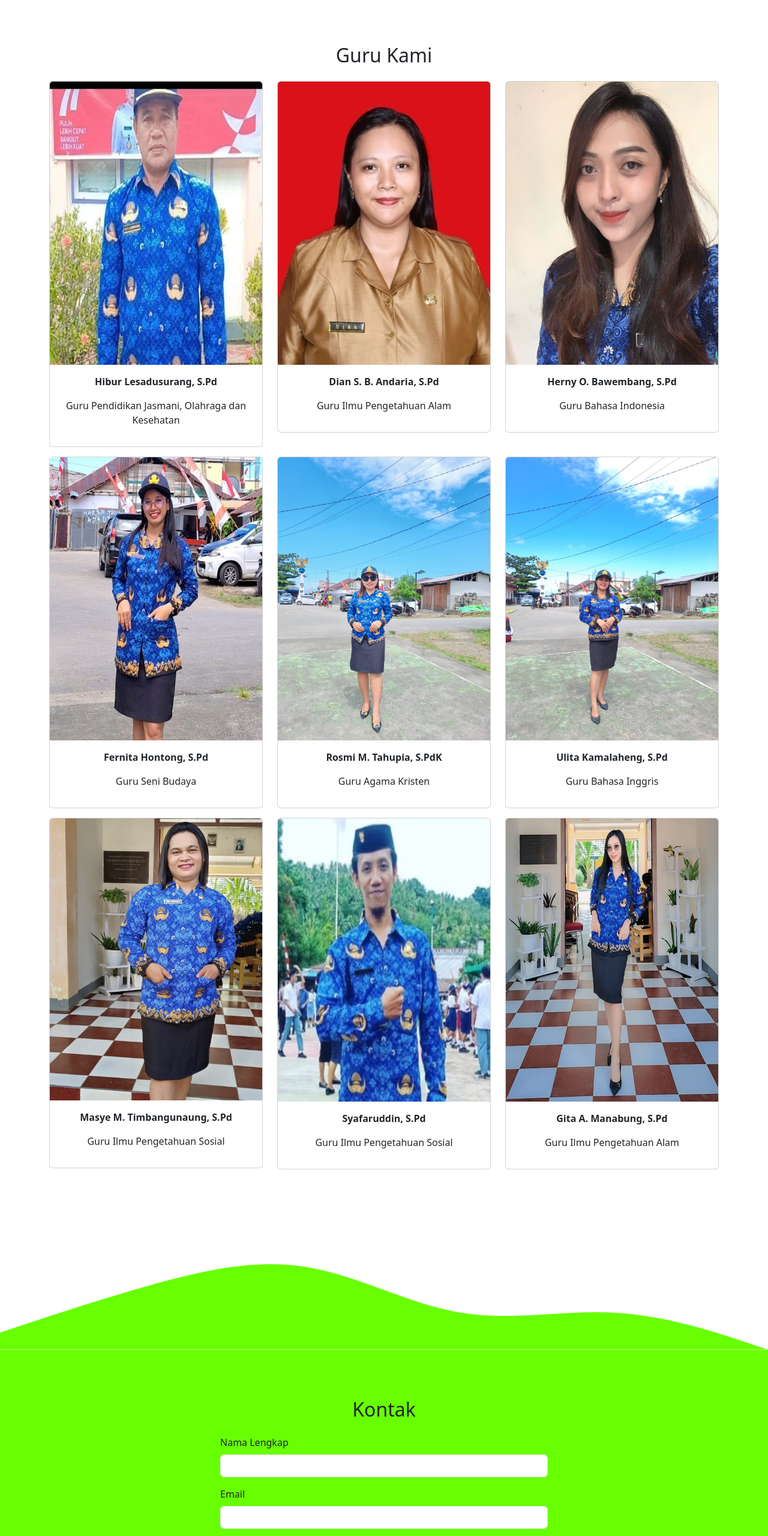
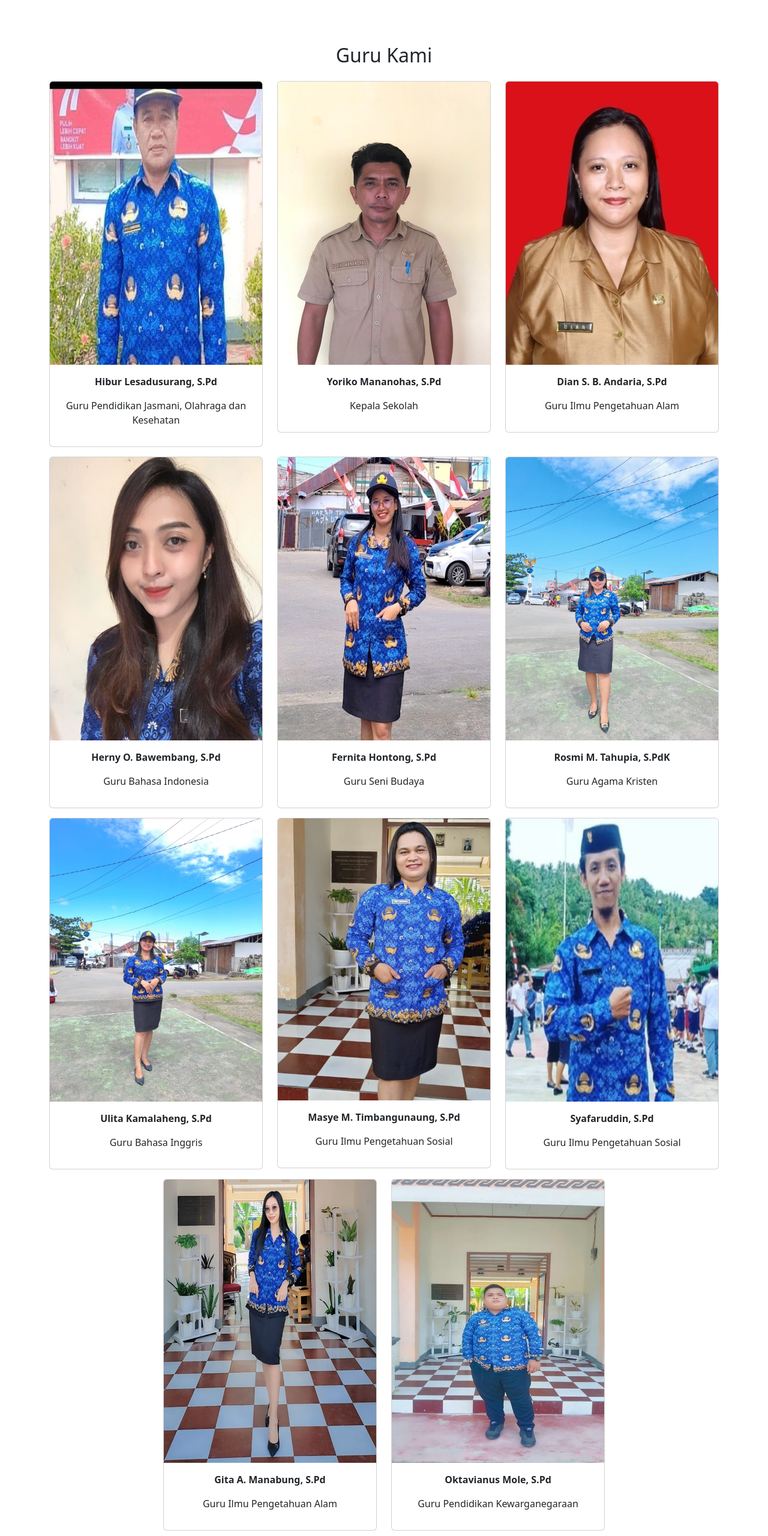
Before and after one commit to AbdulRHusain/smpn-4-mangsel, a plain HTML site: page index.html in a window 1280 px wide. Shown: the part 1800-4360 px from the top of the page at 60% size. Drawn offline with nearby package versions, Linux system fonts and the light colour scheme.

Commit message:
tambah foto guru

```diff
--- a/index.html
+++ b/index.html
@@ -126,6 +126,15 @@
           </div>
           <div class="col-md-4 mb-3">
             <div class="card">
+              <img src="img/proyek/yoriko.jpg" class="card-img-top" alt="Yoriko" />
+              <div class="card-body">
+                <p class="card-text fw-bold" align="center">Yoriko Mananohas, S.Pd</p>
+                <p align="center">Kepala Sekolah</p>
+              </div>
+            </div>
+          </div>
+          <div class="col-md-4 mb-3">
+            <div class="card">
               <img src="img/proyek/Dian.jpg" class="card-img-top" alt="Dian" />
               <div class="card-body">
                 <p class="card-text fw-bold" align="center">Dian S. B. Andaria, S.Pd</p>
@@ -133,6 +142,7 @@
               </div>
             </div>
           </div>
+
           <div class="col-md-4 mb-3">
             <div class="card">
               <img src="img/proyek/Herny.jpg" class="card-img-top" alt="Herny" />
@@ -193,6 +203,15 @@
               <div class="card-body">
                 <p class="card-text fw-bold" align="center">Gita A. Manabung, S.Pd</p>
                 <p align="center">Guru Ilmu Pengetahuan Alam</p>
+              </div>
+            </div>
+          </div>
+          <div class="col-md-4 mb-3">
+            <div class="card">
+              <img src="img/proyek/Okta.jpg" class="card-img-top" alt="Okta" />
+              <div class="card-body">
+                <p class="card-text fw-bold" align="center">Oktavianus Mole, S.Pd</p>
+                <p align="center">Guru Pendidikan Kewarganegaraan</p>
               </div>
             </div>
           </div>
```
Also changed, not shown: img/proyek/Okta.jpg (added), img/proyek/yoriko.jpg (added).
